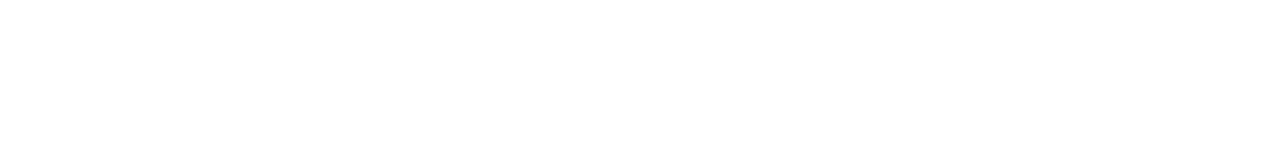
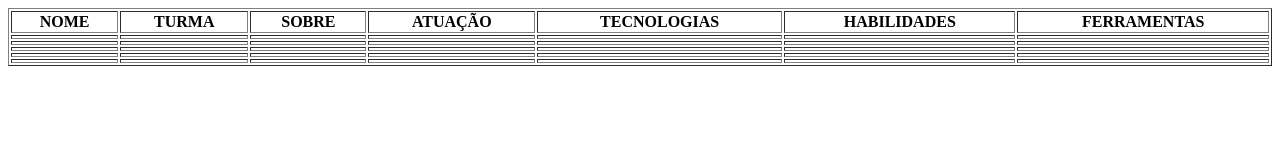
Before and after one commit to rayssamarques08/projeto_final_final, a plain HTML site: page listagem_aluno.html in a window 1280 px wide. Drawn offline with Linux system fonts and the light colour scheme.

Commit message:
SegundoCommit

```diff
--- a/cadastro_aluno.html
+++ b/cadastro_aluno.html
@@ -0,0 +1,57 @@
+<!DOCTYPE html>
+<html lang="pt-BR">
+
+<head>
+    <meta charset="UTF-8">
+    <meta name="viewport" content="width=device-width, initial-scale=1.0">
+    <title>Cadastro Aluno</title>
+    <link rel="stylesheet" href="cadastro.css">
+</head>
+
+<body>
+    <main>
+
+        <h1>CADASTRO ALUNO</h1>
+        <form>
+            <div class="inputGroup"> <label for="name">Nome:</label>
+                <div class="input-item"><i class="fa-solid fa-user-graduate"></i>
+                    <input id="name" type="text">
+                </div>
+            </div>
+            <div class="inputGroup"><label for="phone">Turma: </label>
+                <div class="input-item"><i class="fa-solid fa-chalkboard-user"></i> <input id="phone" type="text" />
+                </div>
+            </div>
+            <div class="inputGroup"> <label for="email">Sobre o Aluno:</label>
+                <div class="input-item"><i class="fa-solid fa-circle-info"></i>
+                    <input id="email" type="text">
+                </div>
+            </div>
+            <div class="inputGroup"> <label for="cpf">Atuação:</label>
+                <div class="input-item"><i class="fa-solid fa-folder"></i>
+                    <input id="cpf" type="text">
+                </div>
+            </div>
+            <div class="inputGroup"> <label for="cpf">Tecnologias:</label>
+                <div class="input-item"><i class="fa-solid fa-folder"></i>
+                    <input id="cpf" type="text">
+                </div>
+            </div>
+            <div class="inputGroup"> <label for="cpf">Habilidades:</label>
+                <div class="input-item"><i class="fa-solid fa-folder"></i>
+                    <input id="cpf" type="text">
+                </div>
+            </div>
+            <div class="inputGroup"> <label for="cpf">Ferramentas:</label>
+                <div class="input-item"><i class="fa-solid fa-folder"></i>
+                    <input id="cpf" type="text">
+                </div>
+            </div>
+
+            <button class="btn-cadastrocliente"><a href="listagem_aluno.html">CADASTRE</a></button>
+        </form>
+
+    </main>
+</body>
+
+</html>
--- a/listagem_aluno.html
+++ b/listagem_aluno.html
@@ -0,0 +1,74 @@
+<!DOCTYPE html>
+<html lang="pt-BR">
+<head>
+    <meta charset="UTF-8">
+    <meta name="viewport" content="width=device-width, initial-scale=1.0">
+    <title>Listagem Alunos</title>
+    <link rel="stylesheet" href="listagem.css">
+</head>
+<body>
+     <table width="100%" border="1" style="text-align: center;">
+        <thead>
+            <th>NOME</th>
+            <th>TURMA</th>
+            <th>SOBRE</th>
+            <th>ATUAÇÃO</th>
+            <th>TECNOLOGIAS</th>
+            <th>HABILIDADES</th>
+            <th>FERRAMENTAS</th>
+        </thead>
+        <tbody>
+            <tr>
+                <td></td>
+                <td></td>
+                <td></td>
+                <td></td>
+                <td></td>
+                <td></td>
+                <td></td>
+            </tr>
+            <tr>
+                  <td></td>
+                <td></td>
+                <td></td>
+                <td></td>
+                <td></td>
+                <td></td>
+                <td></td>
+
+            </tr>
+            <tr>
+               <td></td>
+                <td></td>
+                <td></td>
+                <td></td>
+                <td></td>
+                <td></td>
+                <td></td>
+
+            </tr>
+            <tr>
+                  <td></td>
+                <td></td>
+                <td></td>
+                <td></td>
+                <td></td>
+                <td></td>
+                <td></td>
+            </tr>
+            <tr>
+                <td></td>
+                <td></td>
+                <td></td>
+                <td></td>
+                <td></td>
+                <td></td>
+                <td></td>
+            </tr>
+
+
+        </tbody>
+    </table>
+
+</body>
+</html>
```
Also changed, not shown: cadastro_projeto.html (+40 -0 lines), cadastro_turma.html (+36 -0 lines), index.html (+15 -0 lines), listagem_projeto.html (+63 -0 lines), listagem_turma.html (+58 -0 lines), menu.html (+12 -0 lines).
